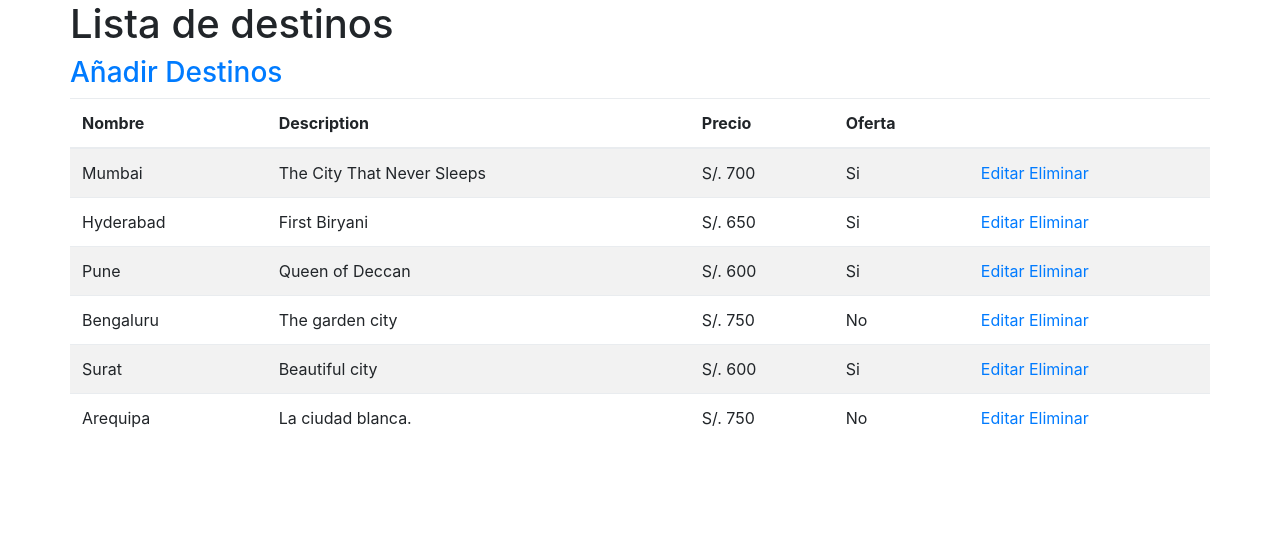
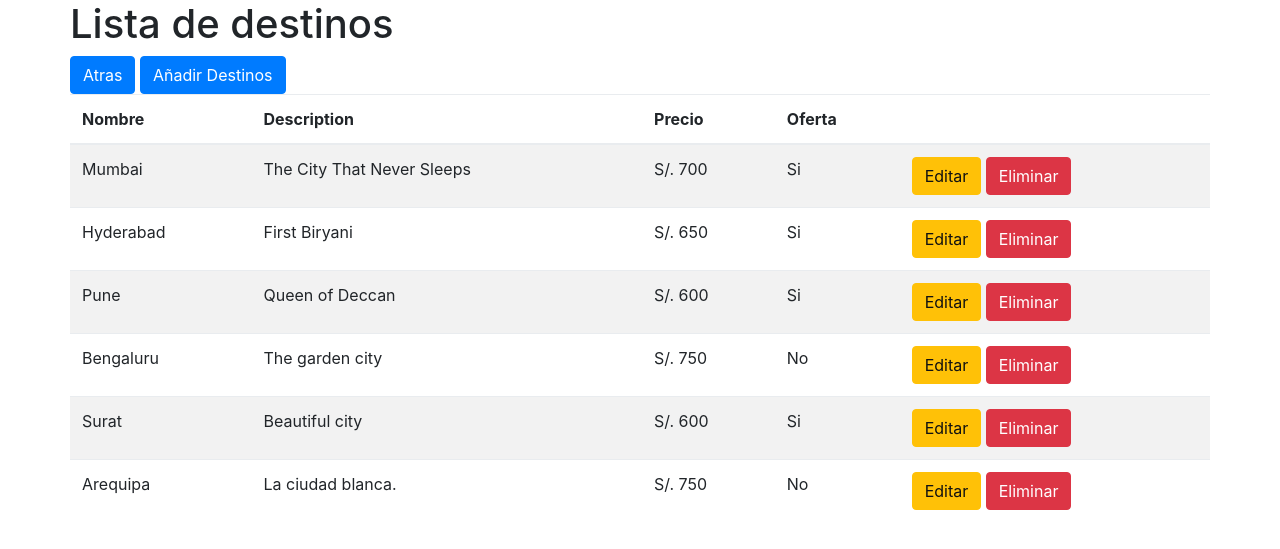
Before and after one commit to avillaq/Sistema-Viajes-Simple, a Django app: page /lista_destinos in a window 1280 px wide. Shown: the top 549 px of the page. Run offline with Django 5.2, Linux system fonts and the light colour scheme; a user stored in the database is signed in; data comes from the database, SQL or seed files in the repository; some libraries are stand-ins or nearby versions.

Commit message:
Añadimos estilos a todos los enlaces.

```diff
--- a/templates/añadir_destinos.html
+++ b/templates/añadir_destinos.html
@@ -3,12 +3,12 @@
 {% block content %}
 
     <h1>Añadir nuevos destinos</h1>
-    <h3><a href="/travello/lista_destinos">Atras</a></h3>
+    <a href="/travello/lista_destinos" class="btn btn-primary">Atras</a>
 
     <form action="" method="post" enctype="multipart/form-data">
         {% csrf_token %}
         {{ form.as_p }}
-        <input type="submit" value="Añadir">
+        <input type="submit" value="Añadir" class="btn btn-primary">
     </form>
 
 
--- a/templates/editar_destinos.html
+++ b/templates/editar_destinos.html
@@ -3,12 +3,12 @@
 {% block content %}
 
     <h1>Editar destinos</h1>
-    <h3><a href="/travello/lista_destinos">Atras</a></h3>
+    <a href="/travello/lista_destinos" class="btn btn-primary">Atras</a>
 
     <form action="" method="post" enctype="multipart/form-data">
         {% csrf_token %}
         {{ form.as_p }}
-        <input type="submit" value="Editar">
+        <input type="submit" value="Editar" class="btn btn-primary">
     </form>
 
 {% endblock %}
--- a/templates/lista_destinos.html
+++ b/templates/lista_destinos.html
@@ -3,7 +3,8 @@
 {% block content %}
 
     <h1>Lista de destinos</h1>
-    <h3><a href="/travello/añadir_destinos">Añadir Destinos</a></h3>
+    <a href="/travello/" class="btn btn-primary">Atras</a>
+    <a href="/travello/añadir_destinos" class="btn btn-primary">Añadir Destinos</a>
 
     <table class="table table-striped">
         <thead>
@@ -27,8 +28,8 @@
                     <td>No</td>
                 {% endif %}
                 <td>
-                    <a href="/travello/editar_destinos/{{ dest.id }}">Editar</a>
-                    <a href="/travello/eliminar_destinos/{{ dest.id }}">Eliminar</a>
+                    <a href="/travello/editar_destinos/{{ dest.id }}" class="btn btn-warning">Editar</a>
+                    <a href="/travello/eliminar_destinos/{{ dest.id }}" class="btn btn-danger">Eliminar</a>
                 </td>
             </tr>
             {% endfor %}
```
